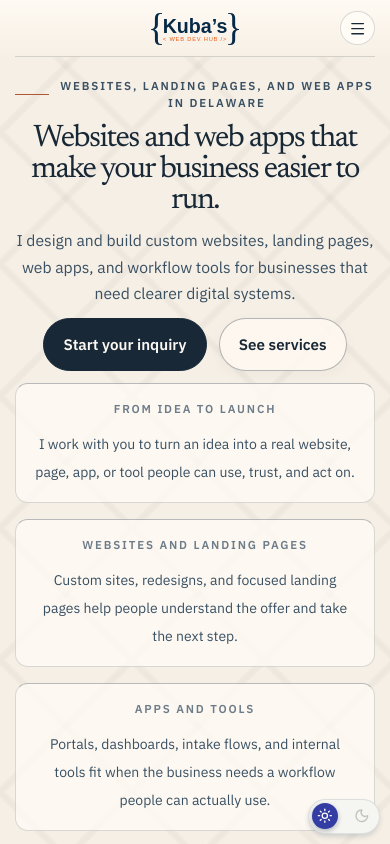
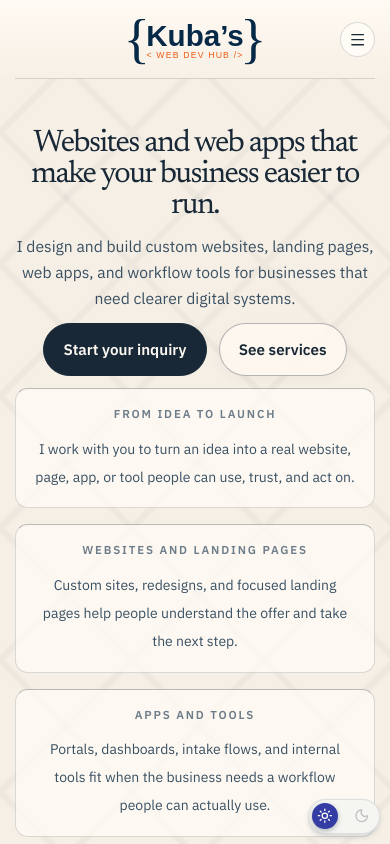
Before and after one commit to Jrawecki/WebDevHub, a Next.js app: page / in a window 390 px wide. Shown: the top 844 px of the page. Built offline with nearby package versions, Linux system fonts and the light colour scheme.

Commit message:
Refine home hero mobile header

```diff
--- a/app/globals.css
+++ b/app/globals.css
@@ -333,6 +333,10 @@ textarea {
   content: "";
 }
 
+.section-label-spacer {
+  min-height: 1.08rem;
+}
+
 .section-chip {
   display: inline-flex;
   align-items: center;
@@ -1837,7 +1841,7 @@ html[data-theme="dark"] .mobile-nav__toggle[aria-expanded="true"] {
   }
 
   .site-brand--header .site-brand__logo {
-    height: 2.8rem;
+    height: 4.2rem;
   }
 
   .site-brand--header .site-brand__logo-shell {
--- a/components/pages/home/home-page.tsx
+++ b/components/pages/home/home-page.tsx
@@ -4,7 +4,6 @@ import { aboutContent } from "@/content/about";
 import { contactContent } from "@/content/contact";
 import { processSteps } from "@/content/process";
 import { services } from "@/content/services";
-import { siteIdentity } from "@/components/shared/site-brand";
 
 function SectionLead({
   label,
@@ -31,9 +30,7 @@ export function HomePageContent() {
         <div className="editorial-hero__grid">
           <div className="section-stack section-stack--center gap-5">
             <div className="section-stack section-stack--center gap-4">
-              <p className="section-label">
-                Websites, landing pages, and web apps in {siteIdentity.regionLabel}
-              </p>
+              <div className="section-label-spacer" aria-hidden="true" />
               <h1 className="display-title max-w-4xl">
                 Websites and web apps that make your business easier to run.
               </h1>
```
Also changed, not shown: 1 other file (tests, documents, lock files or other folders).
